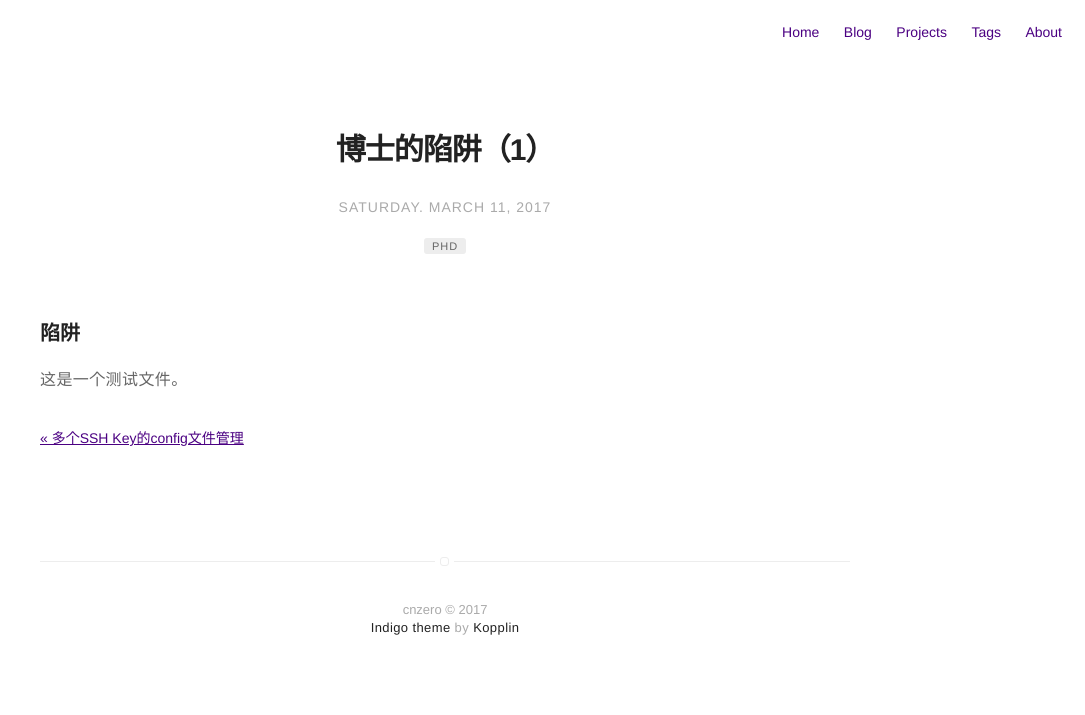
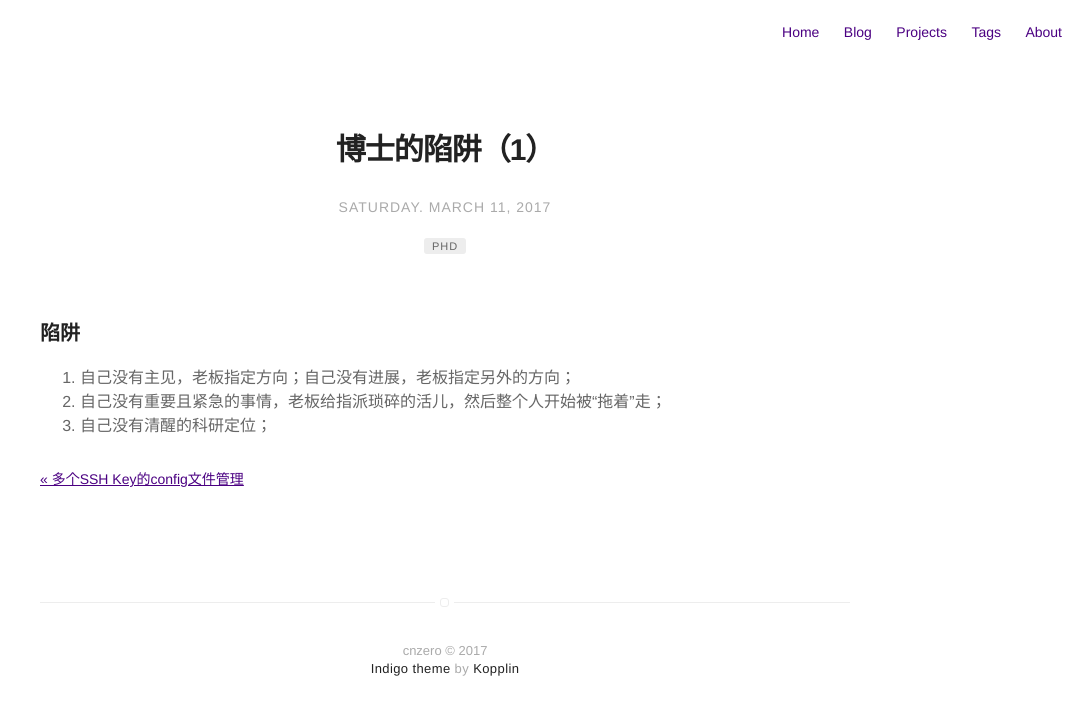
Before and after one commit to cnzero/cnzero.github.io, a Jekyll site: the page built from _posts/2017-03-11-博士的陷阱（1）.md, in a window 1280 px wide. Shown: the top 715 px of the page, without its empty margins (195-1280 px from the left). Built offline with Jekyll 4.4.1, drawn with Linux system fonts in a browser that asks for light colours.

Commit message:
the outline of this article

```diff
--- a/_posts/2017-03-11-博士的陷阱（1）.md
+++ b/_posts/2017-03-11-博士的陷阱（1）.md
@@ -11,4 +11,6 @@ author: cnzero
 description: Thinking on my PhD life.
 ---
 ### 陷阱
-这是一个测试文件。
+1. 自己没有主见，老板指定方向；自己没有进展，老板指定另外的方向；
+2. 自己没有重要且紧急的事情，老板给指派琐碎的活儿，然后整个人开始被“拖着”走；
+3. 自己没有清醒的科研定位；
```
